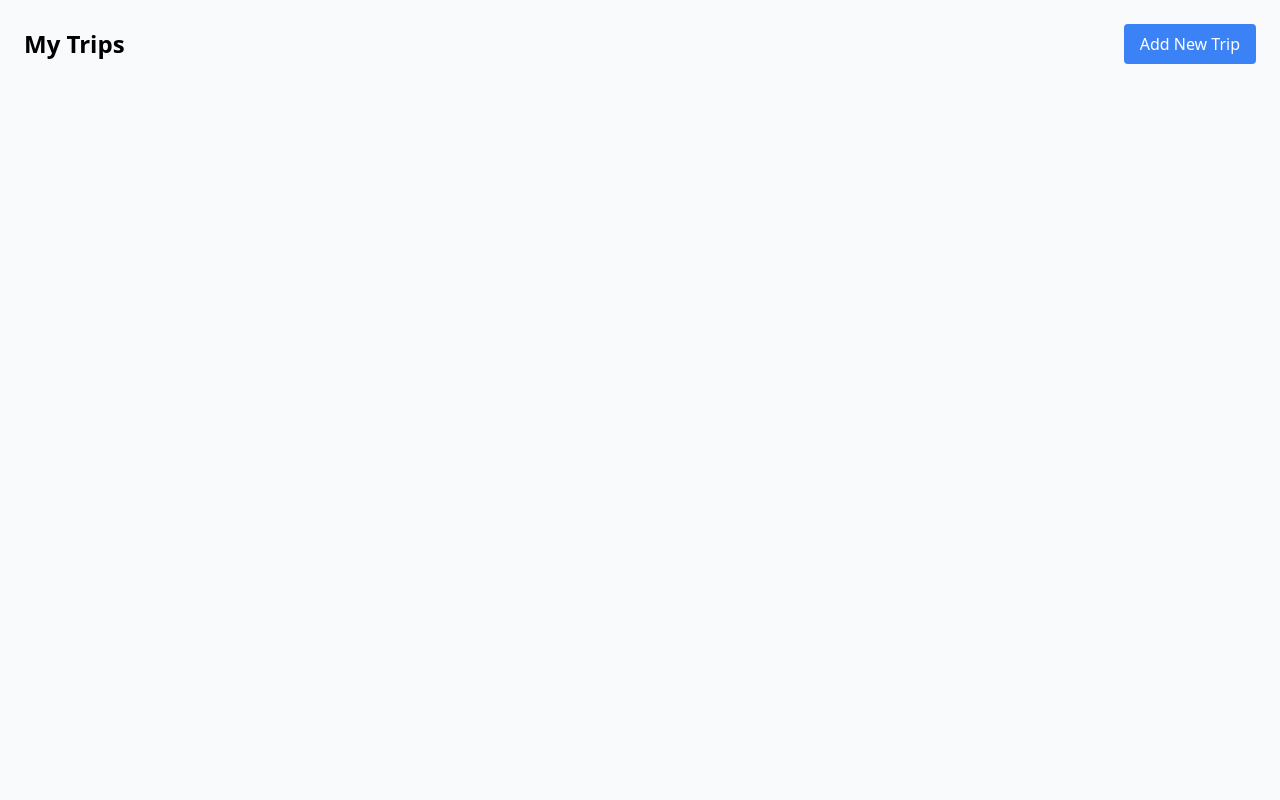
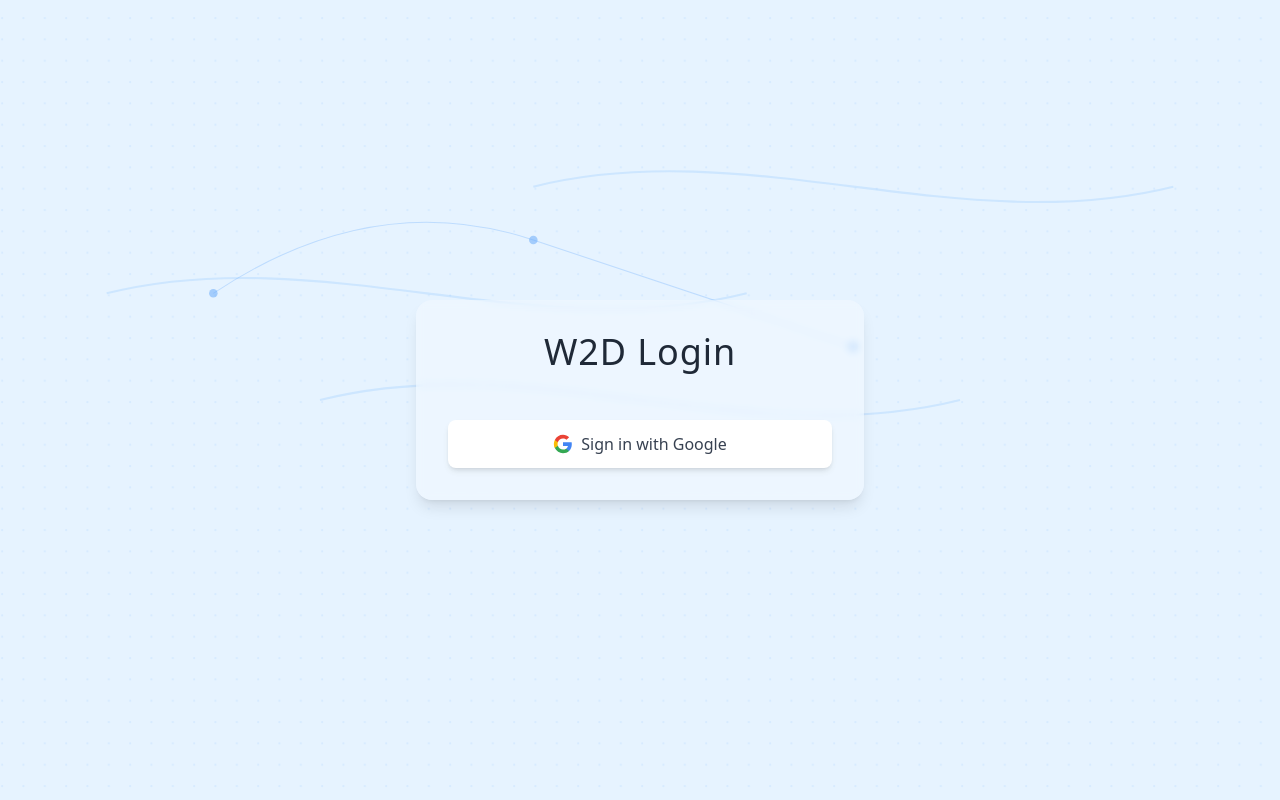
Before and after one commit to jannalee0819/What2Do, a React (Vite) app in the folder What2Do/: page / in a window 1280 px wide. Built offline with nearby package versions, Linux system fonts and the light colour scheme; no server answers.

Commit message:
Added login features and background to mytripsList

```diff
--- a/What2Do/package.json
+++ b/What2Do/package.json
@@ -10,6 +10,7 @@
     "preview": "vite preview"
   },
   "dependencies": {
+    "firebase": "^11.0.1",
     "lucide-react": "^0.454.0",
     "react": "^18.3.1",
     "react-dom": "^18.3.1",
--- a/What2Do/src/App.jsx
+++ b/What2Do/src/App.jsx
@@ -4,8 +4,9 @@ import { TripList } from "./components/TripList";
 import { AddTrip } from "./components/AddTrip";
 import { EditTrip } from "./components/EditTrip";
 import { MapView } from "./components/MapView";
-import { OptionsPage } from './pages/options/options';
-import { TripItinerary } from './components/TripItinerary';
+import { OptionsPage } from "./pages/options/options";
+import { TripItinerary } from "./components/TripItinerary";
+import LoginPage from "./pages/LoginPage/userLogin";
 
 const App = () => {
   const [trips, setTrips] = useState([]);
@@ -24,7 +25,8 @@ const App = () => {
     <BrowserRouter>
       <div className="min-h-screen bg-gray-50">
         <Routes>
-          <Route path="/" element={<TripList trips={trips} />} />
+          <Route path="/" element={<LoginPage />} />
+          <Route path="/trips" element={<TripList trips={trips} />} />
           <Route path="/add" element={<AddTrip onAddTrip={addTrip} />} />
           <Route
             path="/edit/:id"
--- a/What2Do/src/components/TripList.jsx
+++ b/What2Do/src/components/TripList.jsx
@@ -1,5 +1,7 @@
 import React from "react";
 import { Link } from "react-router-dom";
+import AuthBanner from "../pages/LoginPage/AuthBanner";
+import { WorldMapBackground } from "../pages/LoginPage/loginBackground";
 
 export const TripList = ({ trips }) => {
   const formatDateTime = (timestamp) => {
@@ -23,19 +25,17 @@ export const TripList = ({ trips }) => {
   };
 
   return (
-    <div className="p-6">
-      <div className="flex justify-between items-center mb-6">
-        <h1 className="text-2xl font-bold">My Trips</h1>
-        <Link
-          to="/add"
-          className="bg-blue-500 text-white px-4 py-2 rounded hover:bg-blue-600"
-        >
-          Add New Trip
-        </Link>
+    <div className="p-6 min-h-screen relative overflow-hidden bg-[#E6F3FF]">
+      <WorldMapBackground />
+      <div className="flex justify-between items-center mb-6 z-10 relative">
+        <AuthBanner />
       </div>
-      <div className="grid grid-cols-1 md:grid-cols-2 lg:grid-cols-3 gap-4">
+      <div className="grid grid-cols-1 md:grid-cols-2 lg:grid-cols-3 gap-4 z-10 relative">
         {trips.map((trip, index) => (
-          <div key={index} className="border rounded-lg p-4 shadow">
+          <div
+            key={index}
+            className="border border-gray-200 rounded-lg p-6 shadow-lg bg-white hover:shadow-xl transition-shadow duration-200"
+          >
             <h2 className="text-xl font-semibold">{trip.location}</h2>
             <div className="text-gray-600 space-y-1">
               <p>{formatDateTime(trip.startTimestamp).split("at")[0]}</p>
@@ -72,10 +72,7 @@ export const TripList = ({ trips }) => {
               </ul>
             </div>
             <div className="mt-4 space-x-2">
-              <Link
-                to={`/options`}
-                className="text-blue-500 hover:underline"
-              >
+              <Link to={`/options`} className="text-blue-500 hover:underline">
                 Generate Options
               </Link>
               <Link
--- /dev/null
+++ b/What2Do/src/pages/LoginPage/AuthBanner.jsx
@@ -0,0 +1,66 @@
+import React from "react";
+import { signOut, useAuthState } from "../../utilities/firebase_helper";
+import { useNavigate, Link } from "react-router-dom";
+
+const AuthBanner = () => {
+  const [user] = useAuthState();
+  const navigate = useNavigate();
+
+  const handleSignOut = async () => {
+    try {
+      await signOut();
+      navigate("/");
+    } catch (error) {
+      console.error("Error signing out:", error);
+    }
+  };
+
+  return (
+    <div className="relative w-full overflow-hidden">
+      <div className="relative z-10 h-full flex items-center justify-between px-8 py-6">
+        <div className="flex-1 flex items-center space-x-4">
+          <h1 className="text-2xl font-light text-gray-800 tracking-wide">
+            My Trips
+          </h1>
+
+          <Link
+            to="/add"
+            className="bg-blue-500 text-white px-4 py-2 rounded hover:bg-blue-600
+                       self-start transition-all duration-200"
+          >
+            Add New Trip
+          </Link>
+        </div>
+
+        {user && (
+          <div className="backdrop-blur-sm bg-white/30 rounded-xl p-4 shadow-lg flex items-center space-x-4">
+            {user.photoURL && (
+              <img
+                src={user.photoURL}
+                alt={user.displayName}
+                className="w-10 h-10 rounded-full border-2 border-white/50"
+              />
+            )}
+            <div className="flex flex-col">
+              <span className="text-gray-800 font-medium">
+                {user.displayName}
+              </span>
+              <span className="text-sm text-gray-600">{user.email}</span>
+            </div>
+            <button
+              onClick={handleSignOut}
+              className="ml-4 bg-red-500 text-white rounded-lg py-2 px-4
+                       hover:bg-red-600 transform hover:scale-[1.02]
+                       transition-all duration-200 shadow-md
+                       flex items-center justify-center space-x-2"
+            >
+              Sign Out
+            </button>
+          </div>
+        )}
+      </div>
+    </div>
+  );
+};
+
+export default AuthBanner;
--- /dev/null
+++ b/What2Do/src/pages/LoginPage/loginBackground.jsx
@@ -0,0 +1,54 @@
+export const WorldMapBackground = () => (
+  <svg
+    className="absolute inset-0 w-full h-full"
+    xmlns="http://www.w3.org/2000/svg"
+    viewBox="0 0 1200 800"
+    preserveAspectRatio="xMidYMid slice"
+  >
+    <pattern id="dots" width="20" height="20" patternUnits="userSpaceOnUse">
+      <circle cx="2" cy="2" r="1" fill="#93C5FD" opacity="0.2" />
+    </pattern>
+    <rect width="100%" height="100%" fill="url(#dots)" />
+
+    <path
+      d="M100 300 C 300 250, 500 350, 700 300"
+      stroke="#93C5FD"
+      fill="none"
+      strokeWidth="2"
+      opacity="0.3"
+    />
+    <path
+      d="M300 400 C 500 350, 700 450, 900 400"
+      stroke="#93C5FD"
+      fill="none"
+      strokeWidth="2"
+      opacity="0.3"
+    />
+    <path
+      d="M500 200 C 700 150, 900 250, 1100 200"
+      stroke="#93C5FD"
+      fill="none"
+      strokeWidth="2"
+      opacity="0.3"
+    />
+
+    <circle cx="200" cy="300" r="4" fill="#60A5FA" opacity="0.5" />
+    <circle cx="500" cy="250" r="4" fill="#60A5FA" opacity="0.5" />
+    <circle cx="800" cy="350" r="4" fill="#60A5FA" opacity="0.5" />
+
+    <path
+      d="M200 300 Q 350 200 500 250"
+      stroke="#60A5FA"
+      strokeWidth="1"
+      fill="none"
+      opacity="0.3"
+    />
+    <path
+      d="M500 250 Q 650 300 800 350"
+      stroke="#60A5FA"
+      strokeWidth="1"
+      fill="none"
+      opacity="0.3"
+    />
+  </svg>
+);
--- /dev/null
+++ b/What2Do/src/pages/LoginPage/userLogin.jsx
@@ -0,0 +1,93 @@
+import React, { useEffect } from "react";
+import {
+  signInWithGoogle,
+  signOut,
+  useAuthState,
+} from "../../utilities/firebase_helper";
+import { useNavigate } from "react-router-dom";
+import { WorldMapBackground } from "./loginBackground";
+
+const LoginPage = () => {
+  const [user] = useAuthState();
+
+  const navigate = useNavigate();
+
+  useEffect(() => {
+    if (user) {
+      navigate("/trips");
+    }
+  }, [user, navigate]);
+
+  return (
+    <div className="min-h-screen relative overflow-hidden bg-[#E6F3FF]">
+      <WorldMapBackground />
+
+      <div className="relative min-h-screen flex flex-col justify-center items-center p-4">
+        <div className="max-w-md w-full backdrop-blur-sm bg-white/30 rounded-2xl p-8 shadow-lg">
+          <div className="text-center mb-12">
+            <h2 className="text-4xl font-light text-gray-800 tracking-wide">
+              W2D Login
+            </h2>
+          </div>
+
+          <div className="space-y-6">
+            {user ? (
+              <div className="space-y-6">
+                <div className="text-center space-y-2">
+                  <div className="text-xl text-gray-800">
+                    Welcome, {user.displayName}
+                  </div>
+                  <div className="text-sm text-gray-600">{user.email}</div>
+                </div>
+
+                <button
+                  onClick={signOut}
+                  className="w-full bg-red-500 text-white rounded-lg py-3 px-4
+                             hover:bg-red-600 transform hover:scale-[1.02]
+                             transition-all duration-200 shadow-md
+                             flex items-center justify-center space-x-2"
+                >
+                  <span>Sign Out</span>
+                </button>
+              </div>
+            ) : (
+              <button
+                onClick={signInWithGoogle}
+                className="w-full bg-white text-gray-700 rounded-lg py-3 px-4
+                           hover:bg-gray-50 transform hover:scale-[1.02]
+                           transition-all duration-200 shadow-md
+                           flex items-center justify-center space-x-2"
+              >
+                <svg className="w-5 h-5" viewBox="0 0 24 24">
+                  <path
+                    fill="currentColor"
+                    d="M22.56 12.25c0-.78-.07-1.53-.2-2.25H12v4.26h5.92c-.26 1.37-1.04 2.53-2.21 3.31v2.77h3.57c2.08-1.92 3.28-4.74 3.28-8.09z"
+                    fill="#4285F4"
+                  />
+                  <path
+                    fill="currentColor"
+                    d="M12 23c2.97 0 5.46-.98 7.28-2.66l-3.57-2.77c-.98.66-2.23 1.06-3.71 1.06-2.86 0-5.29-1.93-6.16-4.53H2.18v2.84C3.99 20.53 7.7 23 12 23z"
+                    fill="#34A853"
+                  />
+                  <path
+                    fill="currentColor"
+                    d="M5.84 14.09c-.22-.66-.35-1.36-.35-2.09s.13-1.43.35-2.09V7.07H2.18C1.43 8.55 1 10.22 1 12s.43 3.45 1.18 4.93l2.85-2.22.81-.62z"
+                    fill="#FBBC05"
+                  />
+                  <path
+                    fill="currentColor"
+                    d="M12 5.38c1.62 0 3.06.56 4.21 1.64l3.15-3.15C17.45 2.09 14.97 1 12 1 7.7 1 3.99 3.47 2.18 7.07l3.66 2.84c.87-2.6 3.3-4.53 6.16-4.53z"
+                    fill="#EA4335"
+                  />
+                </svg>
+                <span>Sign in with Google</span>
+              </button>
+            )}
+          </div>
+        </div>
+      </div>
+    </div>
+  );
+};
+
+export default LoginPage;
--- /dev/null
+++ b/What2Do/src/utilities/firebase_helper.js
@@ -0,0 +1,21 @@
+import { useEffect, useState, useCallback} from 'react';
+import { getAuth, GoogleAuthProvider, onAuthStateChanged, signInWithPopup, signOut } from 'firebase/auth';
+import { firebase } from './firebase';
+
+export const signInWithGoogle = () => {
+    signInWithPopup(getAuth(firebase), new GoogleAuthProvider());
+};
+
+const firebaseSignOut = () => signOut(getAuth(firebase));
+
+export { firebaseSignOut as signOut };
+
+export const useAuthState = () => {
+    const [user, setUser] = useState();
+
+    useEffect(() => (
+        onAuthStateChanged(getAuth(firebase), setUser)
+    ), []);
+
+    return [user];
+};
```
Also changed, not shown: 1 other file (tests, documents, lock files or other folders).
